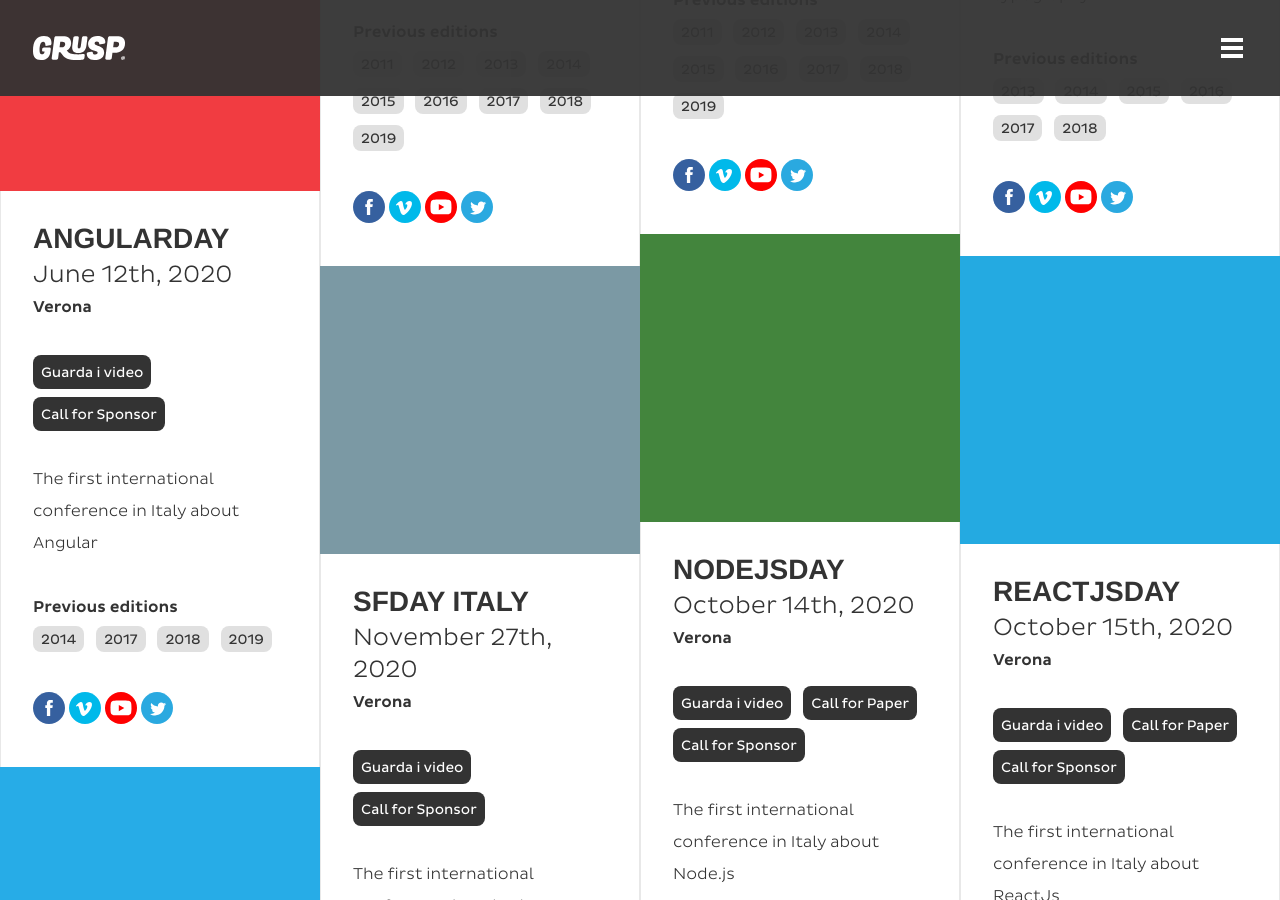
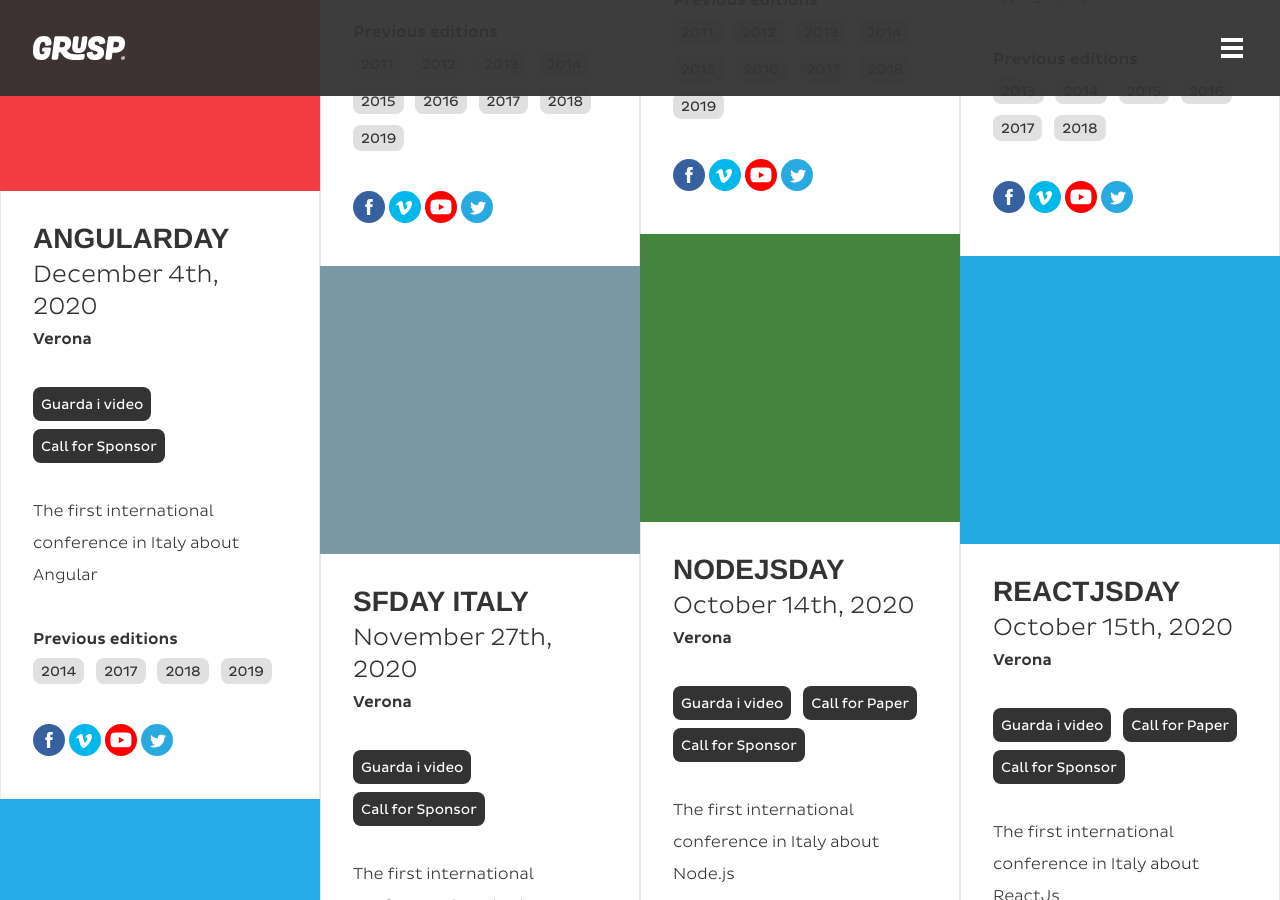
Before and after one commit to pantarei-mb/GrUSP.org, a Jekyll site: the page built from it/index.html, in a window 1280 px wide and 900 px high, scrolled down 2465 px. Built offline with Jekyll 4.4.1, drawn with Linux system fonts in a browser that asks for light colours; some web fonts are replaced.

Commit message:
cambio data angularday

```diff
--- a/_data/conferences.yml
+++ b/_data/conferences.yml
@@ -165,8 +165,8 @@
   name: angularday
   cfp:
   cfs: "info@grusp.org?subject=sponsor angularday"
-  datetime: 12-06-2020
-  date: June 12th, 2020
+  datetime: 04-12-2020
+  date: December 4th, 2020
   location: Verona
   description: The first international conference in Italy about Angular
   twitter: angularday
```
